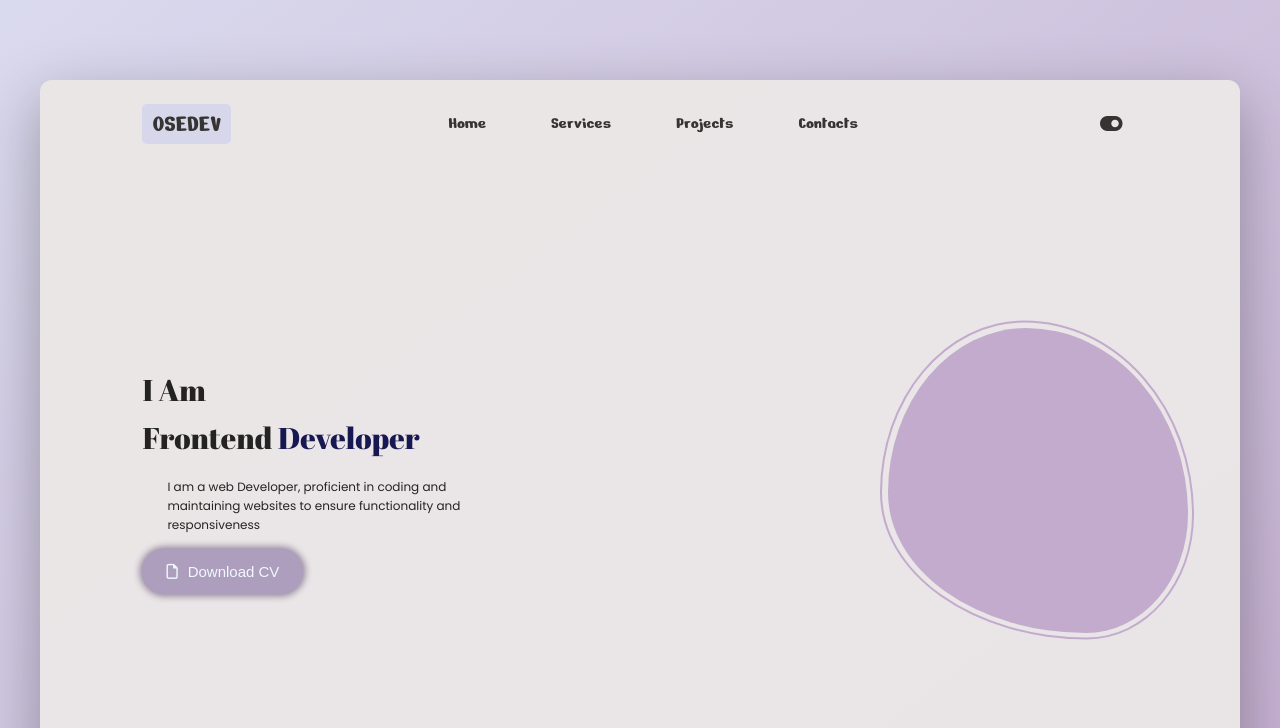
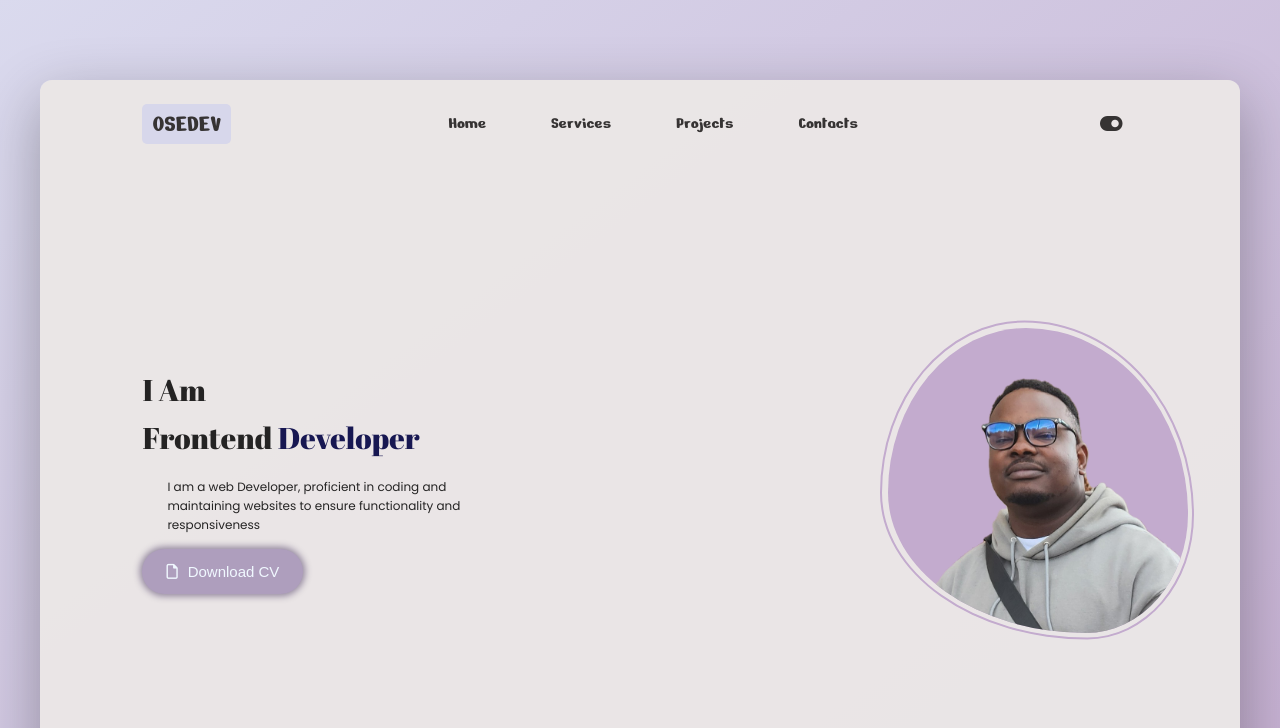
Before and after one commit to Donmercy/portfiolo.com, a plain HTML site: page index.html in a window 1280 px wide. Shown: the top 728 px of the page. Drawn offline with nearby package versions, Linux system fonts and the light colour scheme; a web font is replaced by a local one.

Commit message:
Update index.html

```diff
--- a/index.html
+++ b/index.html
@@ -77,7 +77,7 @@
       </div>
       <div class="col col-2">
             <div class="hero-img-container">
-                  <img src="images/Clipped_image_20240911_132236.png" class="hero-image">
+                  <img src="Clipped_image_20240911_132236.png" class="hero-image">
             </div>
       </div>
 </div>
```
